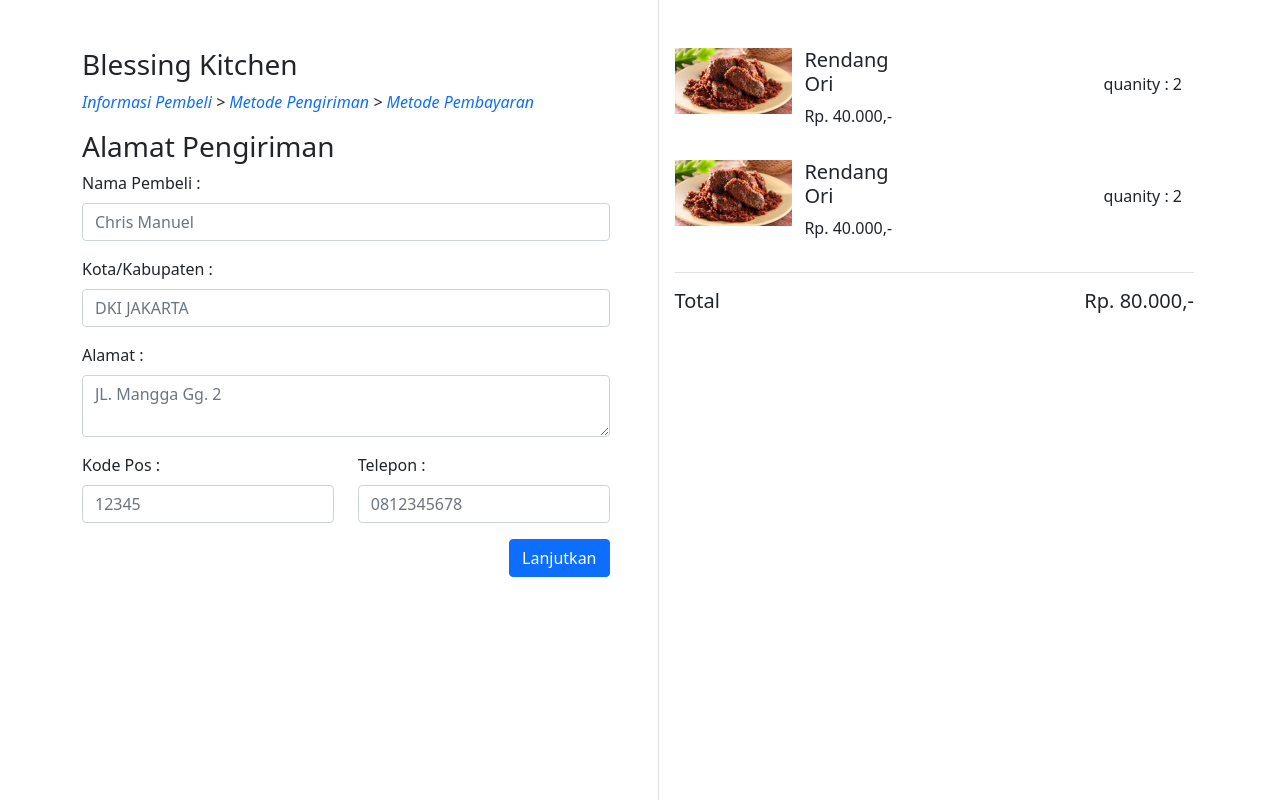
After one commit to Theman49/rendang-website, a CodeIgniter app: page /rendang/checkout in a window 1280 px wide. The commit adds this page. Run offline with CodeIgniter, Linux system fonts and the light colour scheme; some libraries are stand-ins or nearby versions.

Commit message:
add cart-page and checkout-page

```diff
--- /dev/null
+++ b/application/controllers/Checkout.php
@@ -0,0 +1,13 @@
+<?php
+defined('BASEPATH') OR exit('No direct script access allowed');
+
+class Checkout extends MY_Controller {
+	public function index()
+	{
+		$title = "Checkout | Rendangku";
+		$data['title'] = $title;
+		$this->load->view('head', $data);
+		$this->load->view('checkout');
+	}
+
+}
--- a/application/views/beranda.php
+++ b/application/views/beranda.php
@@ -1,5 +1,5 @@
 <div id="beranda">
-	<div id="banner" class="row">
+	<div id="banner" class="row m-0">
 		<div class="col text-center">
 			<h1>RENDANG</h1>
 		</div>
--- /dev/null
+++ b/application/views/checkout.php
@@ -0,0 +1,80 @@
+<div id="checkout" class="container">
+	<div class="row">
+		<div class="col border-end py-5 pe-5">
+
+			<div class="row">
+				<h3>Blessing Kitchen</h3>
+			</div>
+			<?php $this->load->view('path-checkout')?>
+			<form action="" method="POST">
+				<h3>Alamat Pengiriman</h3>
+				<div class="mb-3">
+				  <label for="exampleFormControlInput1" class="form-label">Nama Pembeli : </label>
+				  <input type="text" class="form-control" placeholder="Chris Manuel" name="nama_pembeli">
+				</div>
+				<div class="mb-3">
+				  <label for="exampleFormControlInput1" class="form-label">Kota/Kabupaten : </label>
+				  <input type="text" class="form-control" placeholder="DKI JAKARTA" name="kota_pembeli">
+				</div>
+				<div class="mb-3">
+				  <label for="exampleFormControlInput1" class="form-label">Alamat : </label>
+				  <textarea class="form-control" placeholder="JL. Mangga Gg. 2" name="alamat_pembeli"></textarea>
+				</div>
+				<div class="row">
+					<div class="col mb-3">
+					  <label for="exampleFormControlInput1" class="form-label">Kode Pos : </label>
+					  <input type="text" class="form-control" placeholder="12345" name="kode_pos">
+					</div>
+					<div class="col mb-3">
+					  <label for="exampleFormControlInput1" class="form-label">Telepon : </label>
+					  <input type="text" class="form-control" placeholder="0812345678" name="telepon">
+					</div>
+				</div>
+				<div class="d-flex justify-content-end">
+					<button class="btn btn-primary">Lanjutkan</button>
+				</div>
+
+			</form>
+
+		</div>
+		<div class="col py-5">
+				<?php
+					$totalItem = 0;
+					for($i=0; $i<2; $i++){
+						?>
+							<div id="idMenuPesan<?=$i?>" class="row mb-3 mx-1 menu-pesan">
+								<div class="col item">
+									<div class="row">
+										<div class="col px-0 pb-3">
+											<img class="w-100" src="<?=base_url('assets/image/rendang.jpg')?>">
+										</div>
+										<div class="col">
+											<h5>Rendang Ori</h5>
+											<p>Rp. <span id="hargaMenu<?=$i?>">40</span>.000,-</p>
+										</div>
+									</div>
+								</div>
+
+								<div class="col item mt-4">
+									<div class="row text-right ">
+										<div class="col order">
+											<p>quanity : 2</p>
+										</div>
+									</div>
+								</div>
+							</div>
+						<?php
+						$totalItem++;
+					}
+				?>
+				<div class=" py-3 border-top mx-1 d-flex justify-content-between">
+					<div class="">
+						<h5>Total</h5>
+					</div>
+					<div class="">
+						<h5>Rp. <span>80</span>.000,-</h5>
+					</div>
+				</div>
+		</div>
+	</div>
+</div>
--- a/application/views/navbar.php
+++ b/application/views/navbar.php
@@ -1,4 +1,4 @@
-<div class="container">
+<div class="container mb-4">
   <nav class="navbar navbar-expand-lg navbar-light bg-light">
     <div class="container-fluid">
       <a class="navbar-brand" href="#">Rendang</a>
@@ -22,7 +22,7 @@
                 <a class="nav-link" href="#"><i class="fa fa-search"></i></a>
               </li>
               <li class="nav-item">
-                <a class="nav-link" href=""><i class="fa fa-shopping-cart"></i></a>
+                <a class="nav-link" href="<?=site_url('cart')?>"><i class="fa fa-shopping-cart"></i></a>
               </li>
               <li class="nav-item">
                 <a class="nav-link" href="#"><i class="fa fa-user"></i></a>
--- /dev/null
+++ b/application/views/path-checkout.php
@@ -0,0 +1,7 @@
+<div id="path-checkout">
+	<div class="row">
+		<div class="col">
+			<p><em><a href="<?=site_url('catalog')?>">Informasi Pembeli</a> > <a href="<?=site_url('catalog')?>">Metode Pengiriman</a> > <a href="<?=site_url('catalog')?>">Metode Pembayaran</a></em></p>
+		</div>
+	</div>
+</div>
--- a/application/views/path.php
+++ b/application/views/path.php
@@ -1,7 +1,7 @@
 <div id="path" class="container">
 	<div class="row">
 		<div class="col">
-			<p><a href="<?=site_url('catalog')?>">Semua produk</a> > <span><?=$namaMenu?></span></p>
+			<p><em><a href="<?=site_url('catalog')?>">Semua menu</a> > <span><?=$namaMenu?></span></em></p>
 		</div>
 	</div>
 </div>
--- a/assets/CSS/style.css
+++ b/assets/CSS/style.css
@@ -14,8 +14,12 @@ a {
 
 
 /* utlities =================================================*/
+.text-right {
+	text-align: right;
+}
 
 .j-flex-end {
+	display: flex;
 	justify-content: flex-end;
 }
 
@@ -155,6 +198,41 @@ nav .active {
 
 
 
+
+/* CART */
+#cart i:hover {
+	cursor: pointer;
+}
+
+#cart .order div {
+	display: inline-block;
+}
+
+#cart .menu-pesan button {
+	height: 100%;
+}
+
+#cart .menu-pesan #hargaBayar {
+
+}
+/*===================================================*/
+
+
+
+
+
+
+
+
+
+/* CHECKOUT */
+
+#checkout > .row > .col {
+	height: 100vh;
+}
+
+
+/*===================================================*/
 
 
 
```
Also changed, not shown: other parts of assets/CSS/style.css (+53 -14 lines), application/controllers/Cart.php (added, +11 -0 lines), application/views/admin/admin-page.php (+9 -5 lines), application/views/cart.php (added, +56 -0 lines), application/views/catalog.php (+6 -3 lines), application/views/detail-menu.php (+24 -7 lines), assets/JS/script.js (+125 -0 lines), assets/image/rendang_2.jpg (added).
